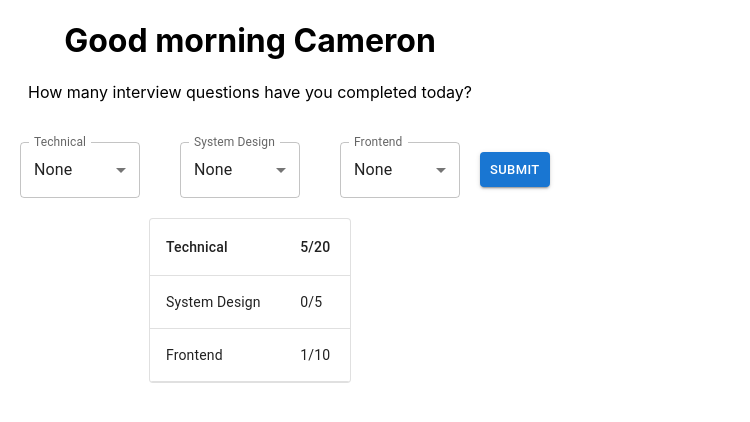
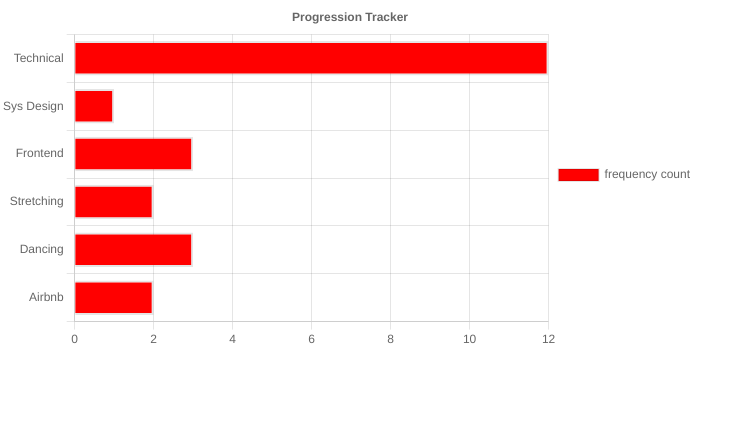
Before and after one commit to cameronpartee/Tracker, a React (Create React App) app: page / in a window 1280 px wide. Shown: the top 422 px of the page, without its empty margins (0-750 px from the left). Built offline with nearby package versions, Linux system fonts and the light colour scheme.

Commit message:
add new chart component

```diff
--- a/src/App.js
+++ b/src/App.js
@@ -1,26 +1,24 @@
 import * as React from "react";
-import { buckets } from "./data/data";
-import { useState } from "react";
-import InterviewQuestionForm from "./components/InterviewQuestionForm";
-import DataProgressionTable from "./components/DataProgressionTable";
-import IntroGreeting from "./components/IntroGreeting";
+// import { buckets } from "./data/data";
+// import { useState } from "react";
+// import InterviewQuestionForm from "./components/InterviewQuestionForm";
+// import DataProgressionTable from "./components/DataProgressionTable";
+// import IntroGreeting from "./components/IntroGreeting";
+import Chart from "./components/Chart";
 
 function App() {
-  const [tableData, setTableData] = useState(buckets);
-
-  return (
-    <div>
-      <IntroGreeting />
-      <br />
-      <InterviewQuestionForm
-        tableData={tableData}
-        setTableData={setTableData}
-      />
-      <DataProgressionTable tableData={tableData} />
-    </div>
-  );
+  //const [tableData, setTableData] = useState(buckets);
+  return <Chart />;
 }
 
 export default App;
 
-// Lets use material ui, work on the structure and design of this app -> ok thank you
+// <div>
+//   <IntroGreeting />
+//   <br />
+//   <InterviewQuestionForm
+//     tableData={tableData}
+//     setTableData={setTableData}
+//   />
+//   <DataProgressionTable tableData={tableData} />
+// </div>
--- /dev/null
+++ b/src/components/Chart.js
@@ -0,0 +1,72 @@
+import React from "react";
+import { Bar } from "react-chartjs-2";
+import {
+  Chart as ChartJS,
+  CategoryScale,
+  LinearScale,
+  BarElement,
+  Title,
+  Tooltip,
+  Legend,
+} from "chart.js";
+
+ChartJS.register(
+  CategoryScale,
+  LinearScale,
+  BarElement,
+  Title,
+  Tooltip,
+  Legend
+);
+
+const Chart = () => {
+  const handleClick = (evt, element) => {
+    console.log(element[0].index);
+  };
+
+  const options = {
+    indexAxis: "y",
+    elements: {
+      bar: {
+        borderWidth: 2,
+      },
+    },
+    responsive: true,
+    plugins: {
+      legend: {
+        position: "right",
+      },
+      title: {
+        display: true,
+        text: "Progression Tracker",
+      },
+    },
+    onClick: handleClick,
+  };
+
+  const data = {
+    labels: [
+      "Technical",
+      "Sys Design",
+      "Frontend",
+      "Stretching",
+      "Dancing",
+      "Airbnb",
+    ],
+    datasets: [
+      {
+        label: "frequency count",
+        data: [12, 1, 3, 2, 3, 2],
+        backgroundColor: "red",
+      },
+    ],
+  };
+
+  return (
+    <div style={{ width: "700px", height: "500px" }}>
+      <Bar data={data} options={options} />
+    </div>
+  );
+};
+
+export default Chart;
```
Also changed, not shown: public/index.html (+0 -23 lines).
